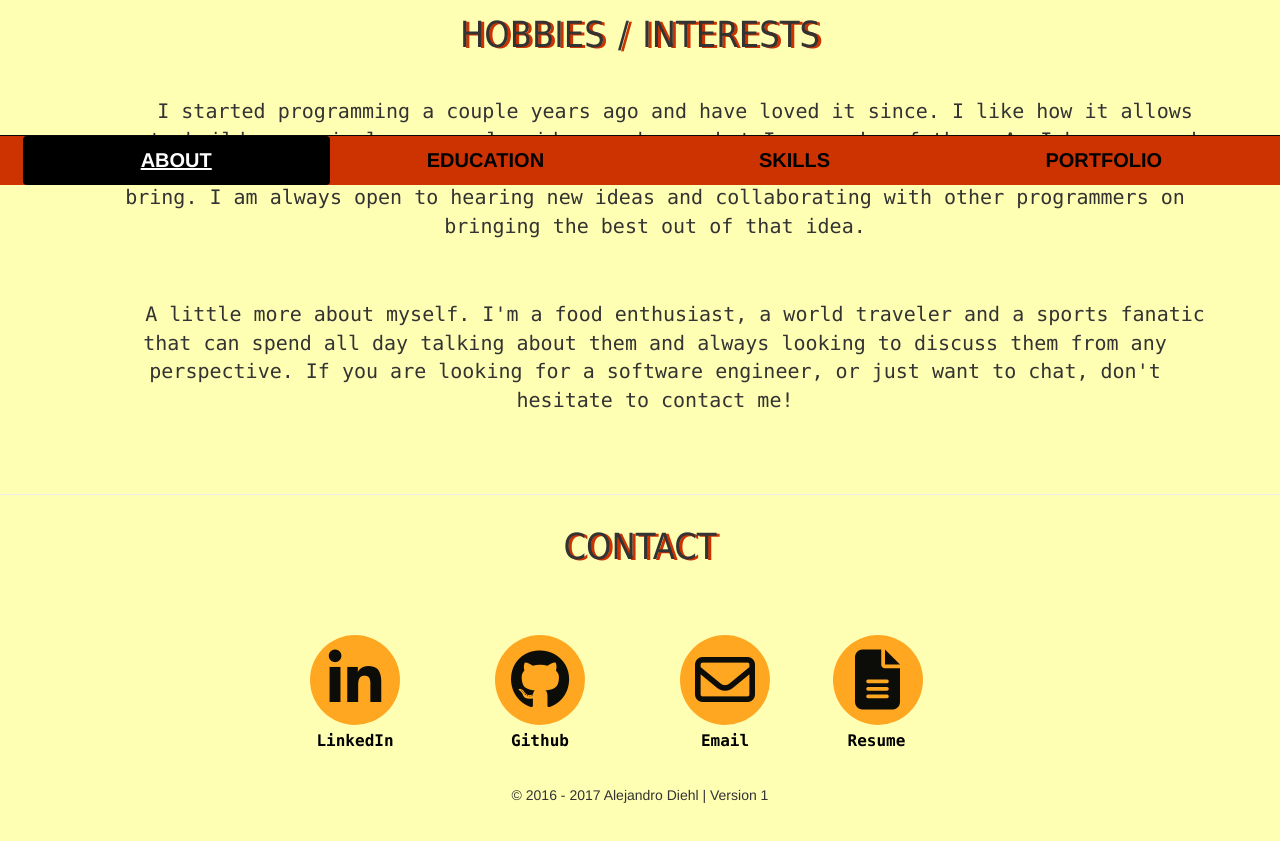
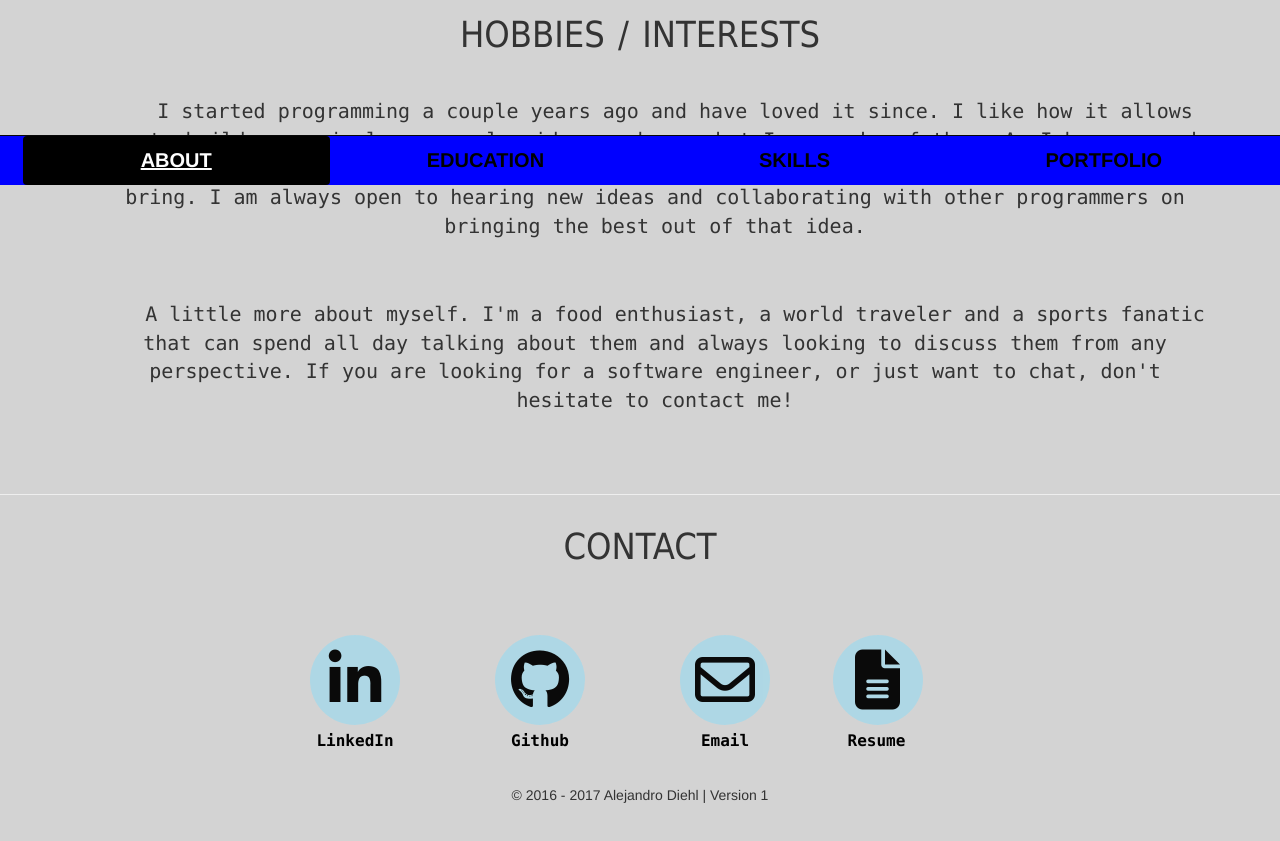
Before and after one commit to therealdealmeal/portfolio_site, a website: page index.html in a window 1280 px wide. Shown: the part 615-1456 px from the top of the page. Drawn offline with Linux system fonts and the light colour scheme.

Commit message:
changed the colors

```diff
--- a/css/index.css
+++ b/css/index.css
@@ -1,5 +1,5 @@
 body {
-  background-color: #ffffb3;
+  background-color: lightgrey; // #ffffb3
   overflow: scroll;
 }
 
@@ -77,7 +77,7 @@ h1 {
   text-decoration: none;
   word-spacing: 3px;
   line-height: 1.8;
-  text-shadow: 3px 1px #cc3300;
+  font-style: italic bold; // #cc3300;
   font-family: Tahoma, Verdana, Segoe, sans-serif;
 }
 
@@ -161,7 +161,7 @@ h1 {
 	width: 90px;
 	height: 90px;
 	border-radius: 50%;
-	background-color: #ffa31a;
+	background-color: lightblue;
 	padding-top: 15px;
 	opacity: 0.95;
 }
@@ -174,7 +174,7 @@ h1 {
 	width: 90px;
 	height: 90px;
 	border-radius: 50%;
-	background-color: #ffa31a;
+	background-color: lightblue;
 	padding-top: 15px;
 	opacity: 0.95;
 }
@@ -187,7 +187,7 @@ h1 {
 	width: 90px;
 	height: 90px;
 	border-radius: 50%;
-	background-color: #ffa31a;
+	background-color: lightblue;
 	padding-top: 15px;
 	opacity: 0.95;
 }
@@ -200,7 +200,7 @@ h1 {
 	width: 90px;
 	height: 90px;
 	border-radius: 50%;
-	background-color: #ffa31a;
+	background-color: lightblue; // #ffa31a;
 	padding-top: 15px;
 	opacity: 0.95;
 }
--- a/css/navbar.css
+++ b/css/navbar.css
@@ -17,5 +17,5 @@ a:hover, a:active {
 }
 
 .navbar {
-  background-color: #d2ff4d;
+  background-color: blue; // #d2ff4d
 }
--- a/index.html
+++ b/index.html
@@ -18,7 +18,7 @@
     <div class="container">
 
 
-      <nav class="navbar navbar-inverse navbar-fixed-bottom">
+      <nav class="navbar navbar-inverse navbar-fixed-bottom" style="background-color: blue">
         <div class="container-fluid" id="sections">
 
           <ul class="nav nav-pills nav-fixed-bottom">
```
